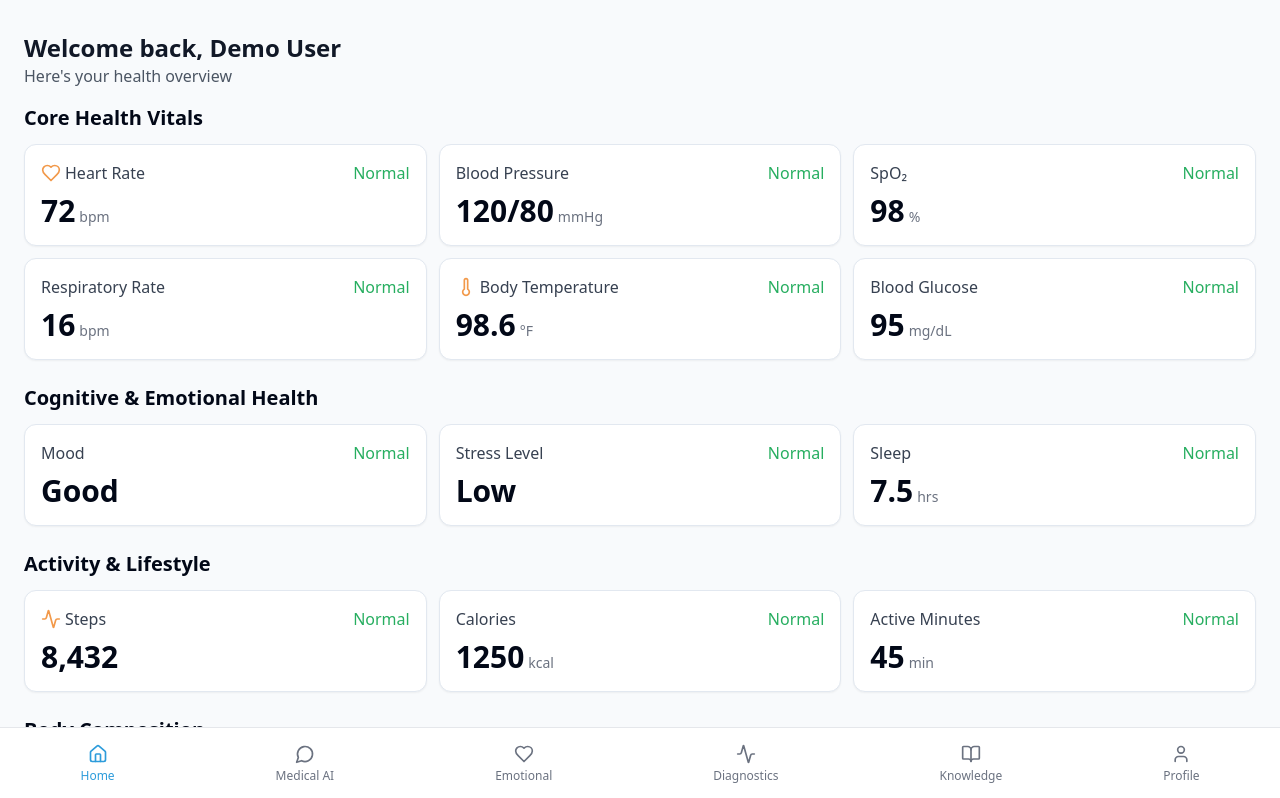
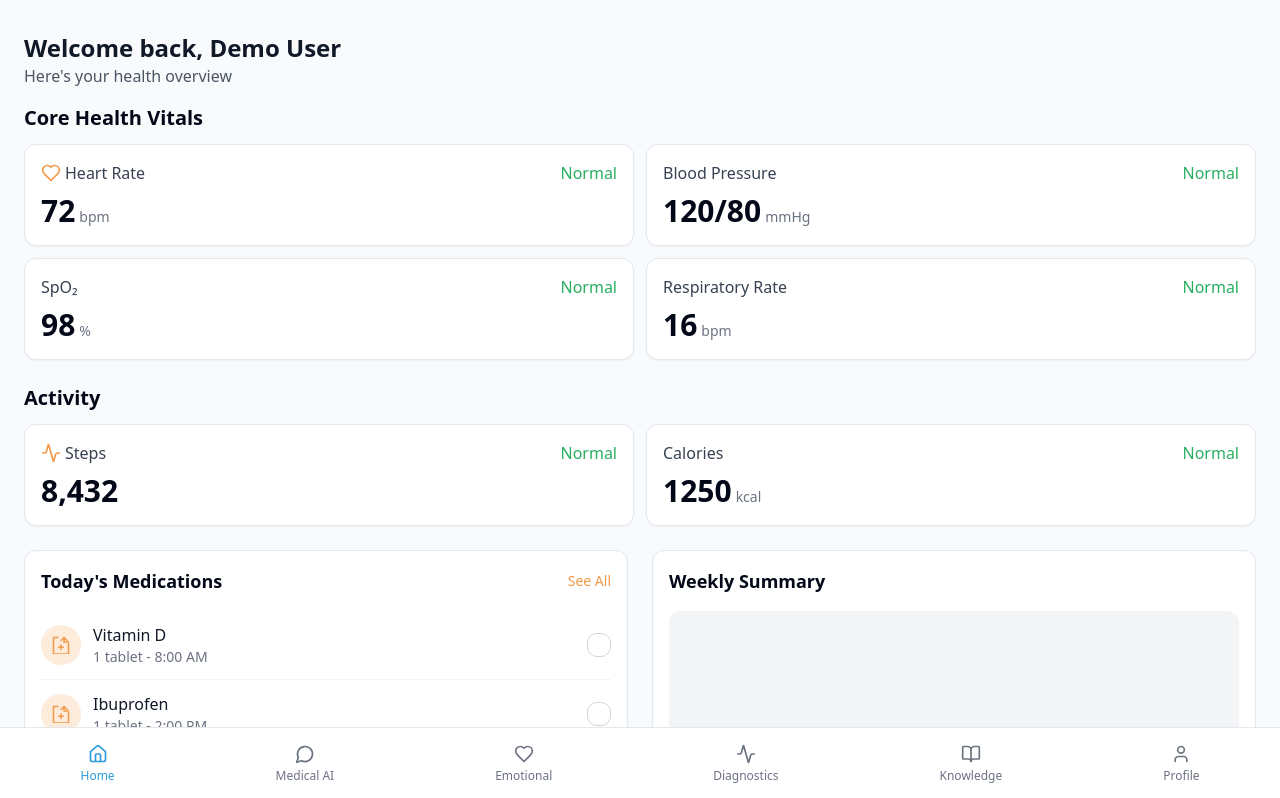
Before and after one commit to Taj543/empathic-health-nexus, a React (Vite) app: page / in a window 1280 px wide. Shown: the top 798 px of the page. Built offline with nearby package versions, Linux system fonts and the light colour scheme.

Commit message:
Refactor: Remove health metrics
Remove unused health metrics from the index page.

```diff
--- a/src/components/health/HealthMetricGrid.tsx
+++ b/src/components/health/HealthMetricGrid.tsx
@@ -9,7 +9,7 @@ interface HealthMetricGridProps {
 
 export function HealthMetricGrid({ children, className }: HealthMetricGridProps) {
   return (
-    <div className={cn("grid grid-cols-2 md:grid-cols-3 gap-3", className)}>
+    <div className={cn("grid grid-cols-2 gap-3", className)}>
       {children}
     </div>
   );
--- a/src/pages/Index.tsx
+++ b/src/pages/Index.tsx
@@ -1,6 +1,6 @@
 
 import { useState } from "react";
-import { Plus, MessageCircle, Search, Heart, Activity, Droplets, Thermometer } from "lucide-react";
+import { Plus, MessageCircle, Search, Heart, Activity, Droplets } from "lucide-react";
 import { HealthMetricCard } from "@/components/health/HealthMetricCard";
 import { MedicationCard } from "@/components/health/MedicationCard";
 import { ActionButton } from "@/components/health/ActionButton";
@@ -58,46 +58,11 @@ const Index = () => {
             unit="bpm"
             status="normal"
           />
-          <HealthMetricCard
-            title="Body Temperature"
-            value={98.6}
-            unit="°F"
-            status="normal"
-            icon={<Thermometer size={20} />}
-          />
-          <HealthMetricCard
-            title="Blood Glucose"
-            value={95}
-            unit="mg/dL"
-            status="normal"
-          />
         </HealthMetricGrid>
       </div>
 
       <div className="px-6 mt-6">
-        <h2 className="text-xl font-semibold mb-3">Cognitive & Emotional Health</h2>
-        <HealthMetricGrid>
-          <HealthMetricCard
-            title="Mood"
-            value="Good"
-            status="normal"
-          />
-          <HealthMetricCard
-            title="Stress Level"
-            value="Low"
-            status="normal"
-          />
-          <HealthMetricCard
-            title="Sleep"
-            value="7.5"
-            unit="hrs"
-            status="normal"
-          />
-        </HealthMetricGrid>
-      </div>
-
-      <div className="px-6 mt-6">
-        <h2 className="text-xl font-semibold mb-3">Activity & Lifestyle</h2>
+        <h2 className="text-xl font-semibold mb-3">Activity</h2>
         <HealthMetricGrid>
           <HealthMetricCard
             title="Steps"
@@ -109,36 +74,6 @@ const Index = () => {
             title="Calories"
             value={1250}
             unit="kcal"
-            status="normal"
-          />
-          <HealthMetricCard
-            title="Active Minutes"
-            value={45}
-            unit="min"
-            status="normal"
-          />
-        </HealthMetricGrid>
-      </div>
-
-      <div className="px-6 mt-6">
-        <h2 className="text-xl font-semibold mb-3">Body Composition</h2>
-        <HealthMetricGrid>
-          <HealthMetricCard
-            title="BMI"
-            value={23.4}
-            status="normal"
-          />
-          <HealthMetricCard
-            title="Hydration"
-            value={65}
-            unit="%"
-            status="normal"
-            icon={<Droplets size={20} />}
-          />
-          <HealthMetricCard
-            title="Body Fat"
-            value={22}
-            unit="%"
             status="normal"
           />
         </HealthMetricGrid>
```
